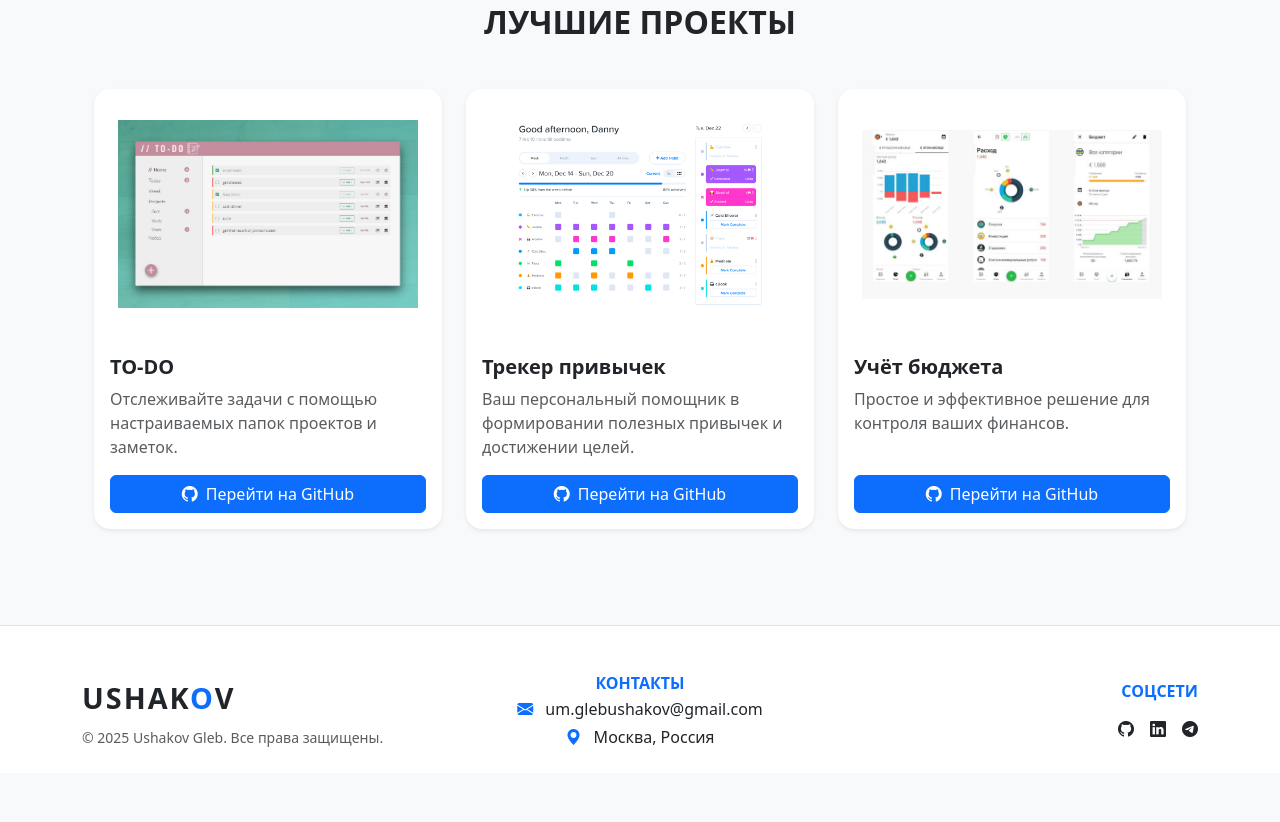
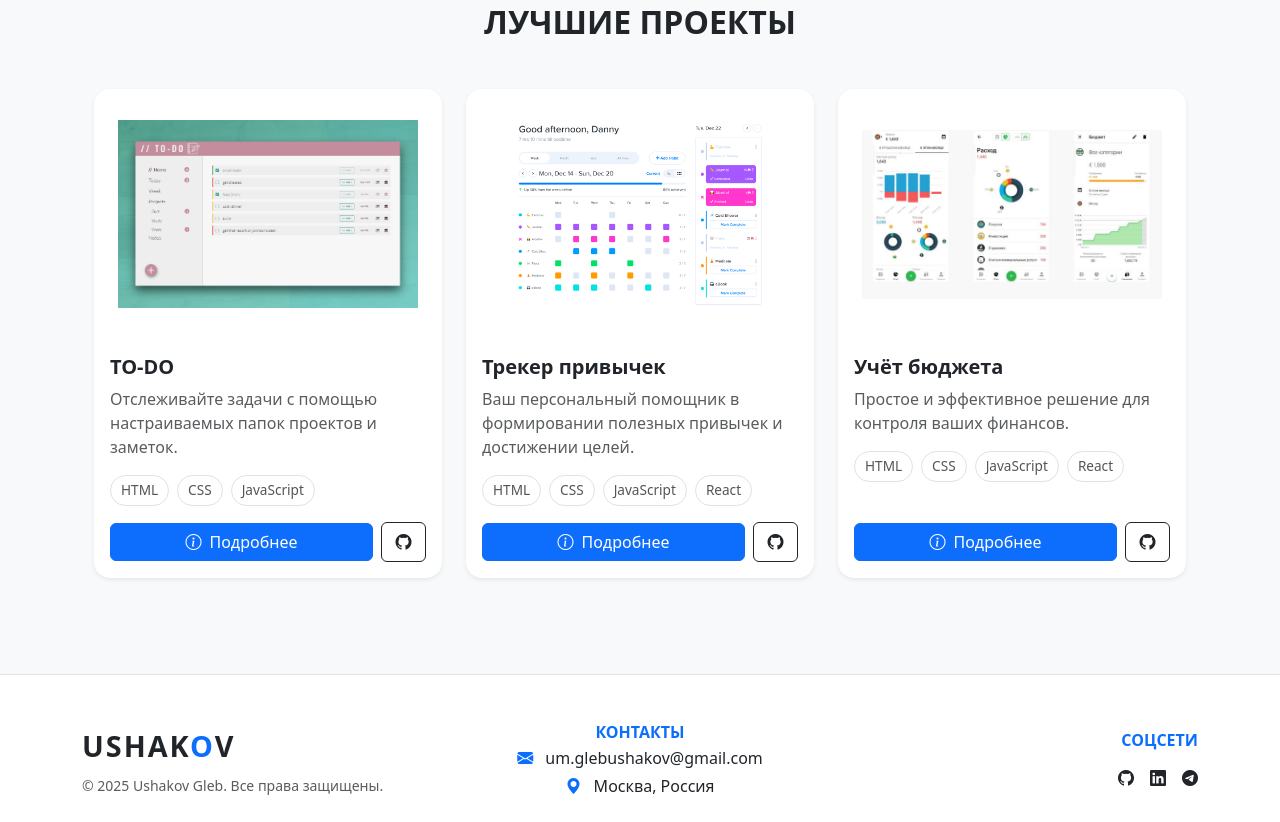
Before and after one commit to lanmast88/about-site, a plain HTML site: page index.html in a window 1280 px wide. Shown: the part 1062-1884 px from the top of the page. Before the commit the page ends 1835 px from the top, so only its background shows below. Drawn offline with nearby package versions, Linux system fonts and the light colour scheme.

Commit message:
refactor: Обновлены карточки проектов. Добавлены технологии каждого проекта и кнопка подробнее открывающее модальное окно с детальной информацией

```diff
--- a/index.html
+++ b/index.html
@@ -160,6 +160,7 @@
                     <div class="col-md-4">
                       <div class="card shadow-sm border-0 h-100 rounded-4">
                         <img src="./images/todo.png" class="card-img-top p-4" alt="To-DO">
+                        <!-- Описание -->
                         <div class="card-body d-flex flex-column">
                           <div class="d-flex justify-content-between align-items-center mb-2">
                               <h5 class="card-title fw-bold text-dark mb-0">TO-DO</h5>
@@ -167,7 +168,23 @@
                           <p class="card-text text-muted mb-3">
                               Отслеживайте задачи с помощью настраиваемых папок проектов и заметок.
                           </p>
-                                <a href="#" class="btn btn-primary mt-auto w-100"><i class="bi bi-github me-2"></i>Перейти на GitHub</a>
+
+                          <!-- Технологии проекта -->
+                          <div class="tech-stack d-flex flex-wrap gap-2 mb-3">
+                              <span class="tech-badge">HTML</span>
+                              <span class="tech-badge">CSS</span>
+                              <span class="tech-badge">JavaScript</span>
+                          </div>
+
+                          <!-- Кнопки карточки -->
+                          <div class="d-flex align-items-center justify-content-between mt-auto">
+                          <a href="#" class="btn btn-primary flex-grow-1 me-2 btn-more">
+                              <i class="bi bi-info-circle me-2"></i>Подробнее
+                          </a>
+                          <a href="#" class="btn btn-outline-dark btn-github d-flex align-items-center justify-content-center">
+                              <i class="bi bi-github"></i>
+                          </a>
+                          </div>
                         </div>
                       </div>
                   </div>
@@ -176,6 +193,7 @@
                   <div class="col-md-4">
                       <div class="card shadow-sm border-0 h-100 rounded-4">
                         <img src="./images/habbit-tracker.png" class="card-img-top p-4" alt="Трекер привычек">
+                        <!-- Описание -->
                         <div class="card-body d-flex flex-column">
                           <div class="d-flex justify-content-between align-items-center mb-2">
                               <h5 class="card-title fw-bold text-dark mb-0">Трекер привычек</h5>
@@ -183,7 +201,24 @@
                           <p class="card-text text-muted mb-3">
                               Ваш персональный помощник в формировании полезных привычек и достижении целей.
                           </p>
-                                <a href="#" class="btn btn-primary mt-auto w-100"><i class="bi bi-github me-2"></i>Перейти на GitHub</a>
+
+                          <!-- Технологии проекта -->
+                          <div class="tech-stack d-flex flex-wrap gap-2 mb-3">
+                              <span class="tech-badge">HTML</span>
+                              <span class="tech-badge">CSS</span>
+                              <span class="tech-badge">JavaScript</span>
+                              <span class="tech-badge">React</span>
+                          </div>
+
+                          <!-- Кнопки карточки -->
+                          <div class="d-flex align-items-center justify-content-between mt-auto">
+                          <a href="#" class="btn btn-primary flex-grow-1 me-2 btn-more">
+                              <i class="bi bi-info-circle me-2"></i>Подробнее
+                          </a>
+                          <a href="#" class="btn btn-outline-dark btn-github d-flex align-items-center justify-content-center">
+                              <i class="bi bi-github"></i>
+                          </a>
+                          </div>
                         </div>
                       </div>
                   </div>
@@ -192,6 +227,7 @@
                   <div class="col-md-4">
                       <div class="card shadow-sm border-0 h-100 rounded-4">
                         <img src="./images/budget-accounting.png" class="card-img-top p-4" alt="Учёт бюджета">
+                        <!-- Описание -->
                         <div class="card-body d-flex flex-column">
                           <div class="d-flex justify-content-between align-items-center mb-2">
                               <h5 class="card-title fw-bold text-dark mb-0">Учёт бюджета</h5>
@@ -199,7 +235,24 @@
                           <p class="card-text text-muted mb-3">
                               Простое и эффективное решение для контроля ваших финансов.
                           </p>
-                                <a href="#" class="btn btn-primary mt-auto w-100"><i class="bi bi-github me-2"></i>Перейти на GitHub</a>
+
+                          <!-- Технологии проекта -->
+                          <div class="tech-stack d-flex flex-wrap gap-2 mb-3">
+                              <span class="tech-badge">HTML</span>
+                              <span class="tech-badge">CSS</span>
+                              <span class="tech-badge">JavaScript</span>
+                              <span class="tech-badge">React</span>
+                          </div>
+
+                          <!-- Кнопки карточки -->
+                          <div class="d-flex align-items-center justify-content-between mt-auto">
+                          <a href="#" class="btn btn-primary flex-grow-1 me-2 btn-more">
+                              <i class="bi bi-info-circle me-2"></i>Подробнее
+                          </a>
+                          <a href="#" class="btn btn-outline-dark btn-github d-flex align-items-center justify-content-center">
+                              <i class="bi bi-github"></i>
+                          </a>
+                          </div>
                         </div>
                       </div>
                   </div>
```
Lines whose indentation alone changed are shown as unchanged.
